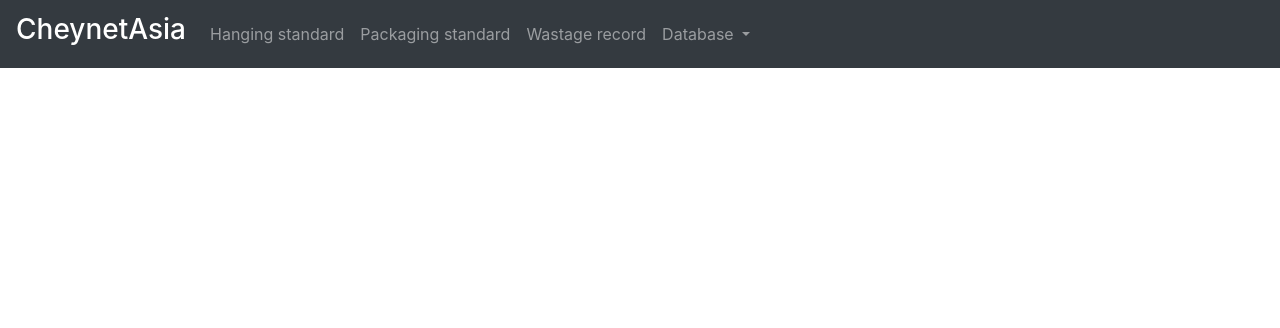
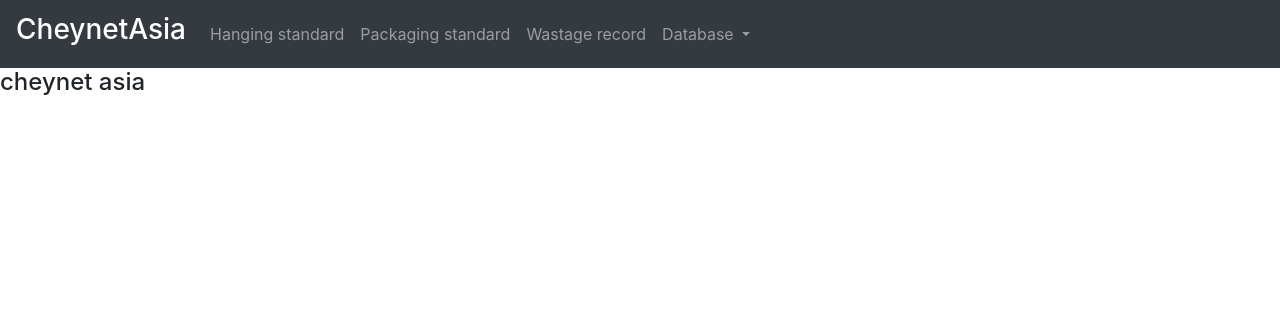
Before and after one commit to ArtSoftnic/my-flask-project, a Flask app: page / in a window 1280 px wide. Shown: the top 328 px of the page. Run offline with Flask 2, Linux system fonts and the light colour scheme; some libraries are stand-ins or nearby versions.

Commit message:
add header

```diff
--- a/templates/index.html
+++ b/templates/index.html
@@ -3,7 +3,7 @@
 
 {% block content %}
 
-    <h4></h4>
+    <h4>cheynet asia</h4>
 
 
 {% endblock %}
```
